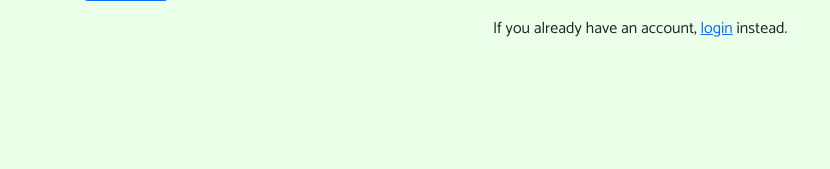
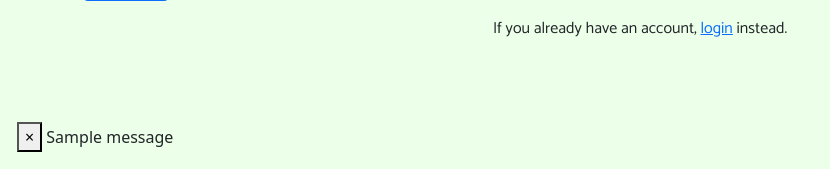
Before and after one commit to gcivil-nyu-org/INET-Team-2-F2022, a Django app: page /register in a window 1280 px wide. Shown: the part 665-834 px from the top of the page, without its empty margins (0-830 px from the left). Before the commit the page ends 702 px from the top, so only its background shows below. Run offline with Django 3.2, Linux system fonts and the light colour scheme; tables that the repository leaves empty hold one stand-in row (values such as "Sample post"); one stand-in notice (Sample message) is shown; some libraries are stand-ins or nearby versions; some web fonts are replaced.

Commit message:
display error messages on register

```diff
--- a/serenity_project/app/templates/app/register.html
+++ b/serenity_project/app/templates/app/register.html
@@ -70,7 +70,16 @@
     </div>
 
     {% endblock %}
-
+    {% for message in messages %}
+    <div class="container-fluid p-0">
+      <div class="alert {{ message.tags }} alert-dismissible" role="alert" >
+        <button type="button" class="close" data-dismiss="alert" aria-label="Close">
+          <span aria-hidden="True">&times;</span>
+        </button>
+        {{ message }}
+      </div>
+    </div>
+    {% endfor %}
 
     <script src="https://cdn.jsdelivr.net/npm/bootstrap@5.2.0/dist/js/bootstrap.bundle.min.js" integrity="sha384-A3rJD856KowSb7dwlZdYEkO39Gagi7vIsF0jrRAoQmDKKtQBHUuLZ9AsSv4jD4Xa" crossorigin="anonymous"></script>
 
```
